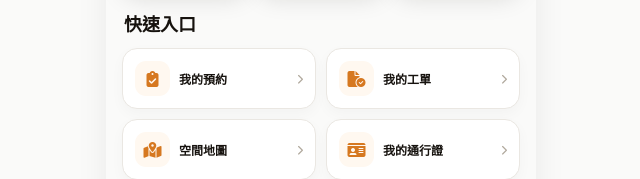
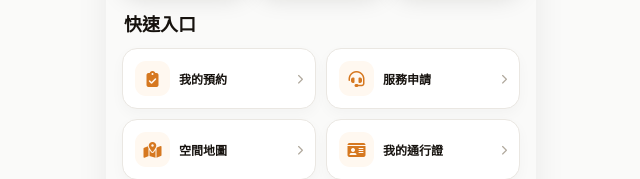
Before and after one commit to Cynn1211/NexSpace_MobileDemo, a Next.js app: page / in a window 1280 px wide. Shown: the part 849-1028 px from the top of the page, without its empty margins (319-959 px from the left). Built offline with nearby package versions, Linux system fonts and the light colour scheme.

Commit message:
Deploy updated v11 service experience

```diff
--- a/app/v11-renderer.ts
+++ b/app/v11-renderer.ts
@@ -109,7 +109,7 @@ function home() {
     <div class="section-head"><h2>快速入口</h2></div>
     <section class="quick-list">
       <a class="quick" href="/reservations"><span>${icon("clipboard-check")}</span><b>我的預約</b>${icon("chevron-right","arrow")}</a>
-      <a class="quick" href="/tickets"><span>${icon("file-circle-check")}</span><b>我的工單</b>${icon("chevron-right","arrow")}</a>
+      <a class="quick" href="/services"><span>${icon("headset")}</span><b>服務申請</b>${icon("chevron-right","arrow")}</a>
       <a class="quick" href="/facilities"><span>${icon("map-location-dot")}</span><b>空間地圖</b>${icon("chevron-right","arrow")}</a>
       <a class="quick" href="/access/employee"><span>${icon("id-card")}</span><b>我的通行證</b>${icon("chevron-right","arrow")}</a>
     </section>
```
Also changed, not shown: 1 other file (tests, documents, lock files or other folders).
